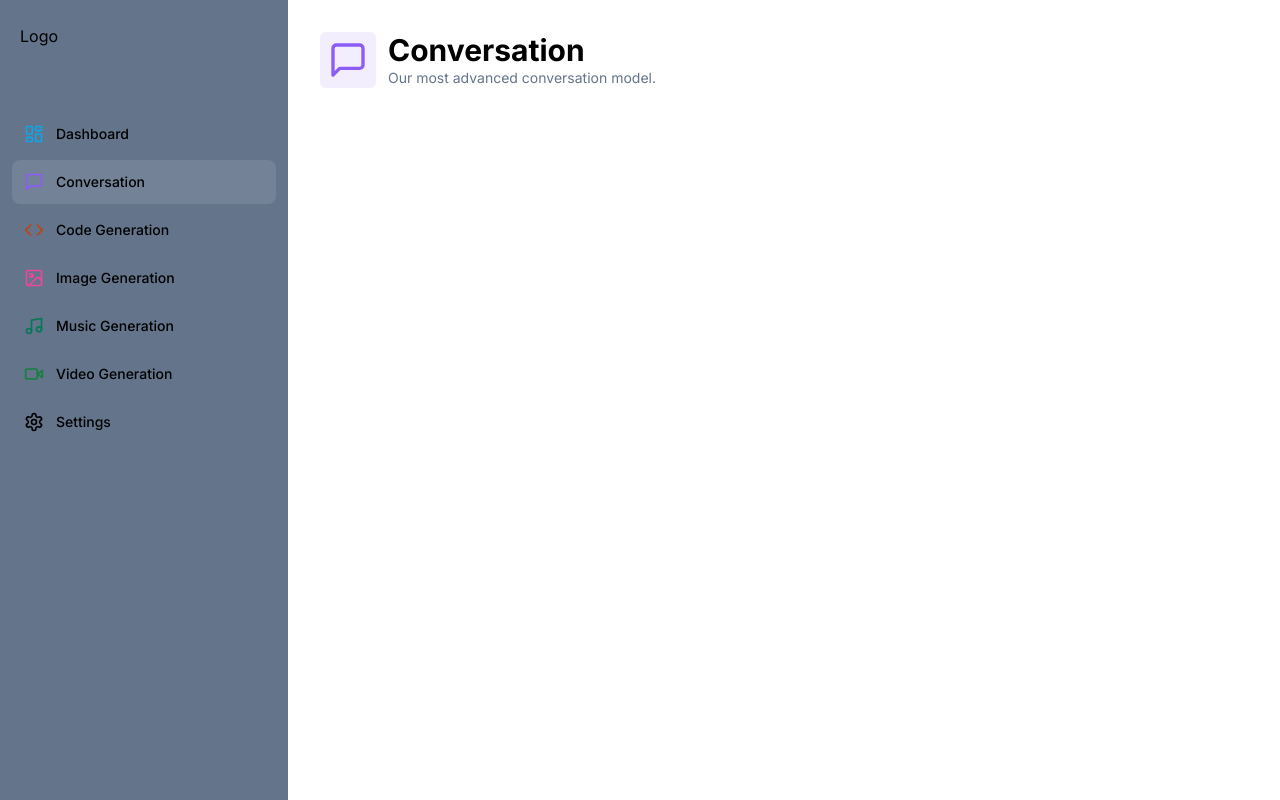
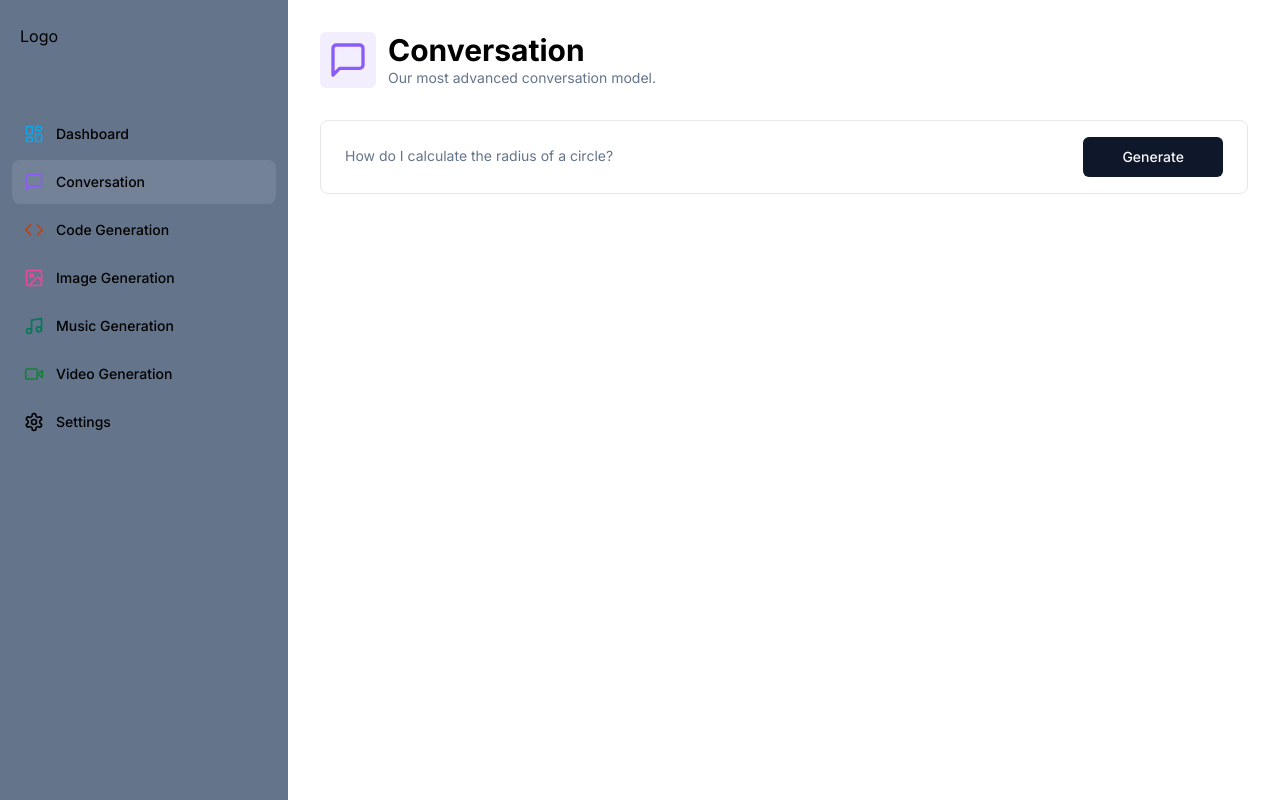
Before and after one commit to zaibutcooler/ai-saas-next13, a Next.js app in the folder alpha/: page /chat in a window 1280 px wide. Built offline with nearby package versions, Linux system fonts and the light colour scheme.

Commit message:
done input

```diff
--- /dev/null
+++ b/alpha/app/(dashboard)/chat/constants.ts
@@ -0,0 +1,5 @@
+import * as z from "zod"
+
+export const formSchema = z.object({
+  prompt: z.string().min(1, { message: "Prompt is required" }),
+})
--- a/alpha/app/(dashboard)/chat/page.tsx
+++ b/alpha/app/(dashboard)/chat/page.tsx
@@ -1,8 +1,31 @@
+"use client"
+
+import { zodResolver } from "@hookform/resolvers/zod"
 import { MessageSquare } from "lucide-react"
+import { useForm } from "react-hook-form"
+import * as z from "zod"
 
+import { Button } from "@/components/ui/button"
+import { Form, FormControl, FormField, FormItem } from "@/components/ui/form"
+import { Input } from "@/components/ui/input"
 import Header from "@/components/main/Header"
 
+import { formSchema } from "./constants"
+
 export default function ChatPage() {
+  const form = useForm<z.infer<typeof formSchema>>({
+    resolver: zodResolver(formSchema),
+    defaultValues: {
+      prompt: "",
+    },
+  })
+
+  const isLoading = form.formState.isSubmitting
+
+  const onSubmit = async (values: z.infer<typeof formSchema>) => {
+    console.log(values)
+  }
+
   return (
     <main>
       {" "}
@@ -13,6 +36,51 @@
         iconColor="text-violet-500"
         bgColor="bg-violet-500/10"
       />
+      <div className="px-4 lg:px-8">
+        <div>
+          <Form {...form}>
+            <form
+              onSubmit={form.handleSubmit(onSubmit)}
+              className="
+                rounded-lg
+                border
+                w-full
+                p-4
+                px-3
+                md:px-6
+                focus-within:shadow-sm
+                grid
+                grid-cols-12
+                gap-2
+              "
+            >
+              <FormField
+                name="prompt"
+                render={({ field }) => (
+                  <FormItem className="col-span-12 lg:col-span-10">
+                    <FormControl className="m-0 p-0">
+                      <Input
+                        className="border-0 outline-none shadow-none focus-visible:ring-0 focus-visible:ring-transparent"
+                        disabled={isLoading}
+                        placeholder="How do I calculate the radius of a circle?"
+                        {...field}
+                      />
+                    </FormControl>
+                  </FormItem>
+                )}
+              />
+              <Button
+                className="col-span-12 lg:col-span-2 w-full"
+                type="submit"
+                disabled={isLoading}
+                size="icon"
+              >
+                Generate
+              </Button>
+            </form>
+          </Form>
+        </div>
+      </div>
     </main>
   )
 }
--- /dev/null
+++ b/alpha/components/ui/form.tsx
@@ -0,0 +1,176 @@
+import * as React from "react"
+import * as LabelPrimitive from "@radix-ui/react-label"
+import { Slot } from "@radix-ui/react-slot"
+import {
+  Controller,
+  ControllerProps,
+  FieldPath,
+  FieldValues,
+  FormProvider,
+  useFormContext,
+} from "react-hook-form"
+
+import { cn } from "@/lib/utils"
+import { Label } from "@/components/ui/label"
+
+const Form = FormProvider
+
+type FormFieldContextValue<
+  TFieldValues extends FieldValues = FieldValues,
+  TName extends FieldPath<TFieldValues> = FieldPath<TFieldValues>
+> = {
+  name: TName
+}
+
+const FormFieldContext = React.createContext<FormFieldContextValue>(
+  {} as FormFieldContextValue
+)
+
+const FormField = <
+  TFieldValues extends FieldValues = FieldValues,
+  TName extends FieldPath<TFieldValues> = FieldPath<TFieldValues>
+>({
+  ...props
+}: ControllerProps<TFieldValues, TName>) => {
+  return (
+    <FormFieldContext.Provider value={{ name: props.name }}>
+      <Controller {...props} />
+    </FormFieldContext.Provider>
+  )
+}
+
+const useFormField = () => {
+  const fieldContext = React.useContext(FormFieldContext)
+  const itemContext = React.useContext(FormItemContext)
+  const { getFieldState, formState } = useFormContext()
+
+  const fieldState = getFieldState(fieldContext.name, formState)
+
+  if (!fieldContext) {
+    throw new Error("useFormField should be used within <FormField>")
+  }
+
+  const { id } = itemContext
+
+  return {
+    id,
+    name: fieldContext.name,
+    formItemId: `${id}-form-item`,
+    formDescriptionId: `${id}-form-item-description`,
+    formMessageId: `${id}-form-item-message`,
+    ...fieldState,
+  }
+}
+
+type FormItemContextValue = {
+  id: string
+}
+
+const FormItemContext = React.createContext<FormItemContextValue>(
+  {} as FormItemContextValue
+)
+
+const FormItem = React.forwardRef<
+  HTMLDivElement,
+  React.HTMLAttributes<HTMLDivElement>
+>(({ className, ...props }, ref) => {
+  const id = React.useId()
+
+  return (
+    <FormItemContext.Provider value={{ id }}>
+      <div ref={ref} className={cn("space-y-2", className)} {...props} />
+    </FormItemContext.Provider>
+  )
+})
+FormItem.displayName = "FormItem"
+
+const FormLabel = React.forwardRef<
+  React.ElementRef<typeof LabelPrimitive.Root>,
+  React.ComponentPropsWithoutRef<typeof LabelPrimitive.Root>
+>(({ className, ...props }, ref) => {
+  const { error, formItemId } = useFormField()
+
+  return (
+    <Label
+      ref={ref}
+      className={cn(error && "text-destructive", className)}
+      htmlFor={formItemId}
+      {...props}
+    />
+  )
+})
+FormLabel.displayName = "FormLabel"
+
+const FormControl = React.forwardRef<
+  React.ElementRef<typeof Slot>,
+  React.ComponentPropsWithoutRef<typeof Slot>
+>(({ ...props }, ref) => {
+  const { error, formItemId, formDescriptionId, formMessageId } = useFormField()
+
+  return (
+    <Slot
+      ref={ref}
+      id={formItemId}
+      aria-describedby={
+        !error
+          ? `${formDescriptionId}`
+          : `${formDescriptionId} ${formMessageId}`
+      }
+      aria-invalid={!!error}
+      {...props}
+    />
+  )
+})
+FormControl.displayName = "FormControl"
+
+const FormDescription = React.forwardRef<
+  HTMLParagraphElement,
+  React.HTMLAttributes<HTMLParagraphElement>
+>(({ className, ...props }, ref) => {
+  const { formDescriptionId } = useFormField()
+
+  return (
+    <p
+      ref={ref}
+      id={formDescriptionId}
+      className={cn("text-[0.8rem] text-muted-foreground", className)}
+      {...props}
+    />
+  )
+})
+FormDescription.displayName = "FormDescription"
+
+const FormMessage = React.forwardRef<
+  HTMLParagraphElement,
+  React.HTMLAttributes<HTMLParagraphElement>
+>(({ className, children, ...props }, ref) => {
+  const { error, formMessageId } = useFormField()
+  const body = error ? String(error?.message) : children
+
+  if (!body) {
+    return null
+  }
+
+  return (
+    <p
+      ref={ref}
+      id={formMessageId}
+      className={cn("text-[0.8rem] font-medium text-destructive", className)}
+      {...props}
+    >
+      {body}
+    </p>
+  )
+})
+FormMessage.displayName = "FormMessage"
+
+export {
+  useFormField,
+  Form,
+  FormItem,
+  FormLabel,
+  FormControl,
+  FormDescription,
+  FormMessage,
+  FormField,
+}
--- /dev/null
+++ b/alpha/components/ui/input.tsx
@@ -0,0 +1,25 @@
+import * as React from "react"
+
+import { cn } from "@/lib/utils"
+
+export interface InputProps
+  extends React.InputHTMLAttributes<HTMLInputElement> {}
+
+const Input = React.forwardRef<HTMLInputElement, InputProps>(
+  ({ className, type, ...props }, ref) => {
+    return (
+      <input
+        type={type}
+        className={cn(
+          "flex h-9 w-full rounded-md border border-input bg-transparent px-3 py-1 text-sm shadow-sm transition-colors file:border-0 file:bg-transparent file:text-sm file:font-medium placeholder:text-muted-foreground focus-visible:outline-none focus-visible:ring-1 focus-visible:ring-ring disabled:cursor-not-allowed disabled:opacity-50",
+          className
+        )}
+        ref={ref}
+        {...props}
+      />
+    )
+  }
+)
+Input.displayName = "Input"
+
+export { Input }
--- /dev/null
+++ b/alpha/components/ui/label.tsx
@@ -0,0 +1,26 @@
+"use client"
+
+import * as React from "react"
+import * as LabelPrimitive from "@radix-ui/react-label"
+import { cva, type VariantProps } from "class-variance-authority"
+
+import { cn } from "@/lib/utils"
+
+const labelVariants = cva(
+  "text-sm font-medium leading-none peer-disabled:cursor-not-allowed peer-disabled:opacity-70"
+)
+
+const Label = React.forwardRef<
+  React.ElementRef<typeof LabelPrimitive.Root>,
+  React.ComponentPropsWithoutRef<typeof LabelPrimitive.Root> &
+    VariantProps<typeof labelVariants>
+>(({ className, ...props }, ref) => (
+  <LabelPrimitive.Root
+    ref={ref}
+    className={cn(labelVariants(), className)}
+    {...props}
+  />
+))
+Label.displayName = LabelPrimitive.Root.displayName
+
+export { Label }
--- a/alpha/package.json
+++ b/alpha/package.json
@@ -15,7 +15,9 @@
   },
   "dependencies": {
     "@clerk/nextjs": "^4.23.5",
+    "@hookform/resolvers": "^3.3.1",
     "@radix-ui/react-dialog": "^1.0.4",
+    "@radix-ui/react-label": "^2.0.2",
     "@radix-ui/react-slot": "^1.0.2",
     "class-variance-authority": "^0.4.0",
     "clsx": "^1.2.1",
@@ -25,10 +27,12 @@
     "openai": "^4.6.0",
     "react": "^18.2.0",
     "react-dom": "^18.2.0",
+    "react-hook-form": "^7.46.1",
     "replicate": "^0.18.0",
     "sharp": "^0.31.3",
     "tailwind-merge": "^1.13.2",
-    "tailwindcss-animate": "^1.0.6"
+    "tailwindcss-animate": "^1.0.6",
+    "zod": "^3.22.2"
   },
   "devDependencies": {
     "@ianvs/prettier-plugin-sort-imports": "^3.7.2",
```
Also changed, not shown: 1 other file (tests, documents, lock files or other folders).
